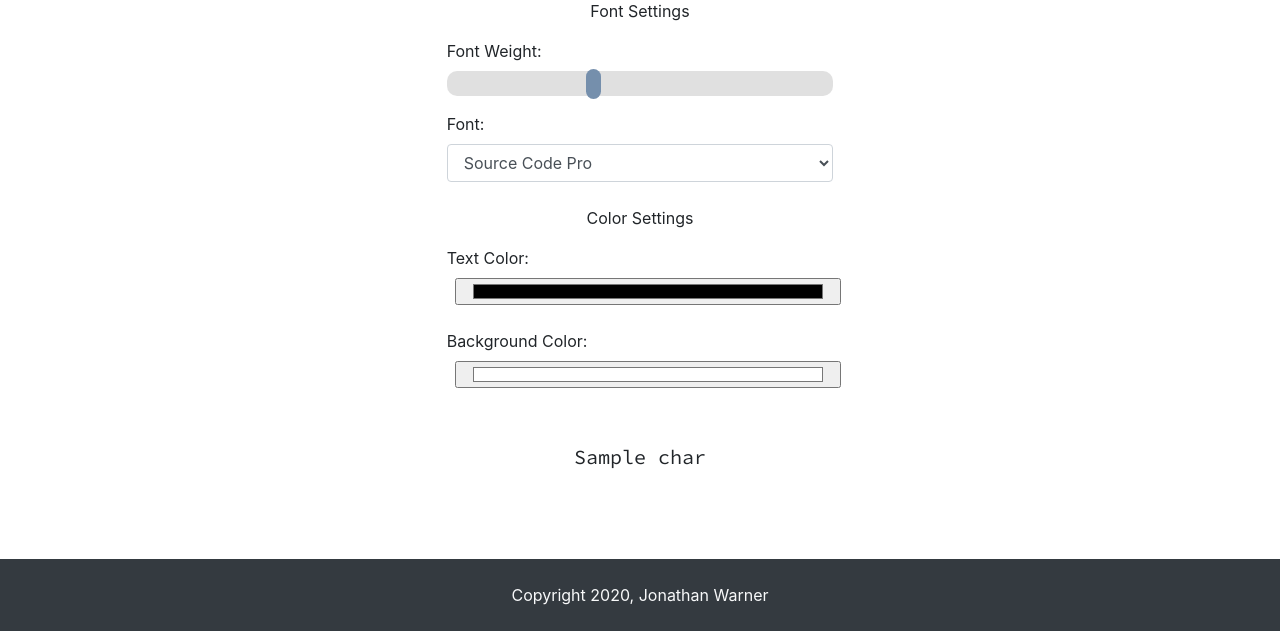
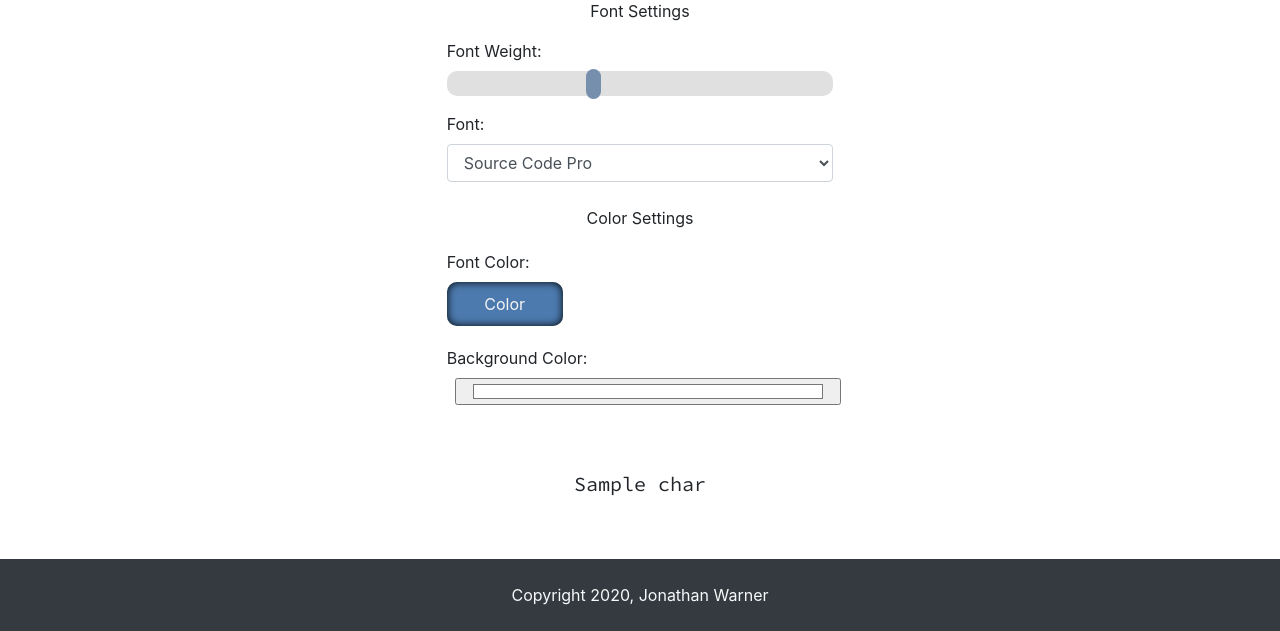
Before and after one commit to jewarner57/image-to-ascii-converter, a Flask app: template templates/view.html in a window 1280 px wide. Shown: the part 169-800 px from the top of the page. Run offline with Flask 2, Linux system fonts and the light colour scheme; the template is opened without the code that fills it: most values are stand-ins (such as "Sample title", 1, 10 or a date in 2020); some web fonts are replaced.

Commit message:
feat: text color switch

```diff
--- a/static/styles.css
+++ b/static/styles.css
@@ -29,7 +29,17 @@ body {
     white-space: nowrap;
     font-weight: 400;
     font-size: 20px;
+    padding-top: 10px;
 }
+
+.ascii-display-black > p > span {
+    color: rgb(0, 0, 0) !important;
+}
+
+.ascii-display-green > p > span {
+    color: rgb(0, 255, 0) !important;
+}
+
 
 .ascii-display-container {
     width: 100%;
@@ -79,6 +89,7 @@ body {
     flex-direction: row;
     justify-content: left;
     align-items: center;
+    flex-wrap: wrap;
 }
 
 .setting-toggle-wrapper {
@@ -92,8 +103,15 @@ body {
     text-align: center;
     color: whitesmoke;
     border-radius: 10px;
-    margin: 0 20px;
-    cursor: pointer
+    cursor: pointer;
+
+    /* prevent text highlight */
+    -webkit-touch-callout: none;
+    -webkit-user-select: none;
+    -khtml-user-select: none;
+    -moz-user-select: none;
+    -ms-user-select: none;
+    user-select: none;
 }
 
 .setting-toggle-button-select {
--- a/static/view-settings.js
+++ b/static/view-settings.js
@@ -7,6 +7,42 @@ $(function () {
         $(".ascii-display").css({ "font-weight": fontWeight })
     })
 
+    let textColorToggle = 0
+    // change the text color
+    $("#font-color-toggle").click(function () {
+        toggle = $("#font-color-toggle")
+
+        if (textColorToggle === 0) {
+
+            toggle.addClass("setting-toggle-button-deselect")
+            toggle.removeClass("setting-toggle-button-select")
+
+            toggle.html("Black")
+
+            // $("#text-color").removeClass("hidden")
+
+            $(".ascii-display").addClass("ascii-display-black")
+
+            textColorToggle = 1
+
+        }
+        else {
+
+            toggle.removeClass("setting-toggle-button-deselect")
+            toggle.addClass("setting-toggle-button-select")
+
+            toggle.html("Color")
+
+            //$("#text-color").addClass("hidden")
+
+            $(".ascii-display").removeClass("ascii-display-black")
+
+            textColorToggle = 0
+
+        }
+    })
+
+    // change background color
     $("#background-color").on('input', function () {
 
         color = $("#background-color").val()
@@ -15,7 +51,7 @@ $(function () {
 
     })
 
-    // change the font weight
+    // change the font family
     $("#font-family").change(function () {
         fontFamilyNum = $("#font-family").val()
         font = ""
--- a/templates/convert.html
+++ b/templates/convert.html
@@ -52,7 +52,8 @@
 
 
                             <!-- setting toggle button -->
-                            <div class="setting-toggle-button setting-toggle-button-select" id="charkey-toggle">Default
+                            <div class="setting-toggle-button setting-toggle-button-select mx-3" id="charkey-toggle">
+                                Default
                             </div>
                         </div>
                     </div>
--- a/templates/view.html
+++ b/templates/view.html
@@ -4,7 +4,7 @@
 <section>
     <div class="col-12 py-5">
         <h1 class="text-center">Color and Text Settings</h1>
-        <div class="col-4 offset-4">
+        <div class="col-md-8 offset-md-2 col-lg-4 offset-lg-4">
             <form class="form-group"></form>
 
             <p class="text-center">Font Settings</p>
@@ -23,10 +23,23 @@
             <p class="text-center mt-4">Color Settings</p>
 
             <div class="color-settings">
-                <div class="color-picker mb-4">
-                    <label for="text-color">Text Color: </label>
-                    <input type="color" id="text-color" class="ml-2 color-input col-12">
+
+                <div class="setting-toggle-wrapper">
+                    <label for="setting-toggle-color">Font Color:</label>
+                    <div class="setting-toggle" id="setting-toggle-color">
+
+                        <!-- setting toggle button -->
+                        <div class="setting-toggle-button setting-toggle-button-select" id="font-color-toggle">Color
+                        </div>
+
+                        <!-- color picker -->
+                        <div class="color-picker col-8">
+                            <input type="color" id="text-color" class="ml-2 color-input col-12 hidden">
+                        </div>
+                    </div>
                 </div>
+
+
                 <div class="color-picker">
                     <label for="background-color">Background Color: </label>
                     <input type="color" id="background-color" value="#ffffff" class="ml-2 color-input col-12">
```
Also changed, not shown: TODO.md (+5 -4 lines), static/convert.js (+49 -0 lines), static/index.js (+0 -49 lines).
